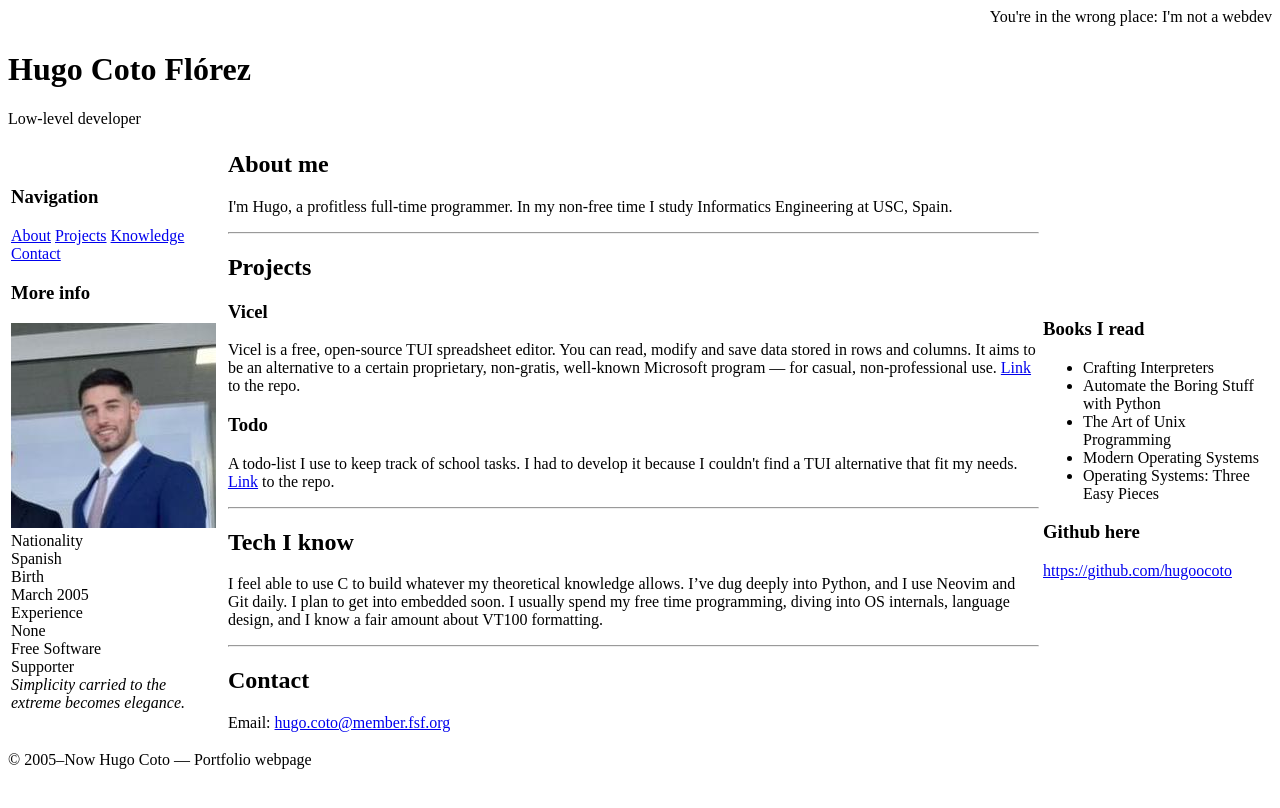
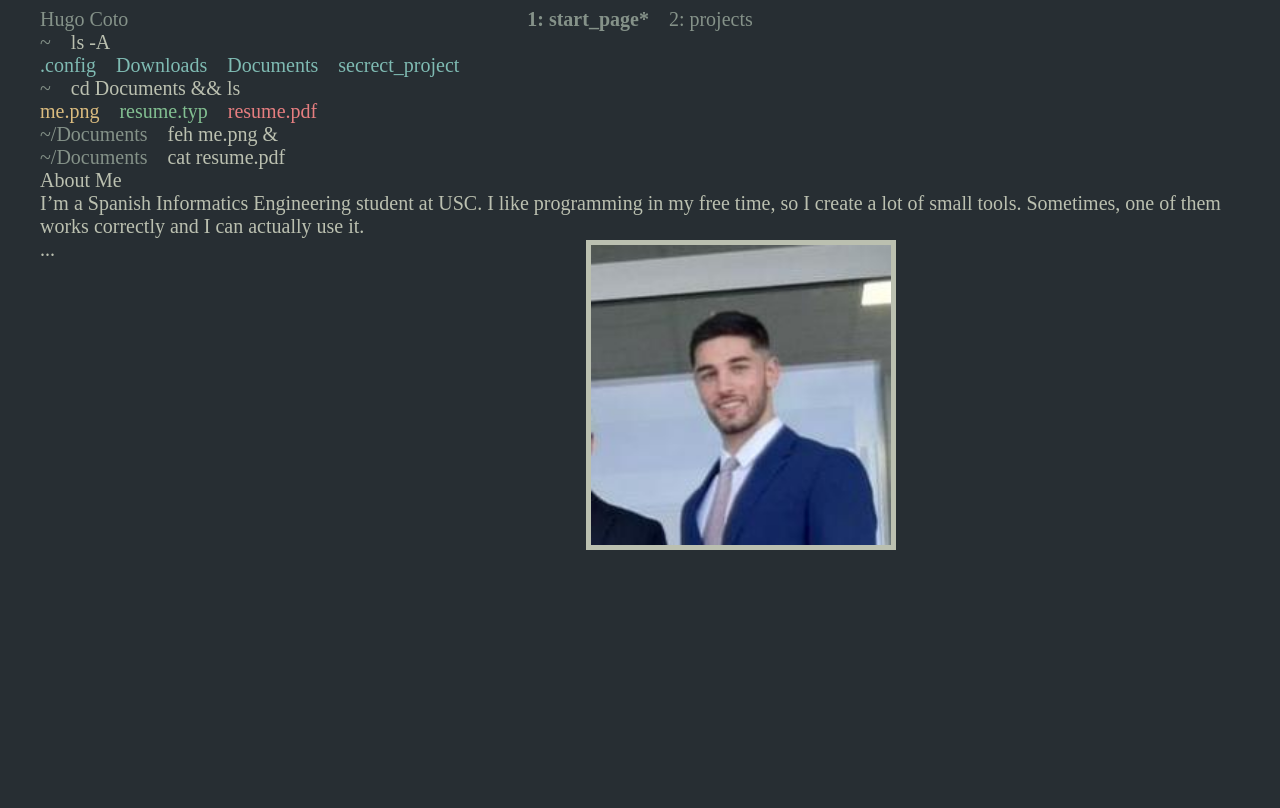
Before and after one commit to hugoocoto/hugocoto, a plain HTML site: page index.html in a window 1280 px wide. Drawn offline with Linux system fonts and the light colour scheme.

Commit message:
Adding new look - unfinished

```diff
--- a/index.html
+++ b/index.html
@@ -1,123 +1,205 @@
 <!DOCTYPE html>
-<html lang="es">
+<html>
+
 <head>
-  <meta charset="utf-8" />
-  <!-- <meta name="viewport" content="width=100%, initial-scale=1" /> -->
-  <title>Hugo Coto Portfolio</title>
+        <meta charset="utf-8" />
+        <title>Hugo Coto</title>
+        <style>
+                html,
+                body {
+                        font-family: Iosevka NFM;
+                        font-size: 20px;
+                        background-color: #272e33;
+                        color: #bbc0b0;
+                        height: 100%;
+                }
 
+                body {
+                        overflow: hidden;
+                }
+
+                p {
+                        margin-top: 0em;
+                        margin-bottom: 0em;
+                }
+
+                .bold {
+                        font-weight: bold;
+                }
+
+                .bgwhite {
+                        background-color: #bbc0b0
+                }
+
+                .black {
+                        color: #859289
+                }
+
+                .red {
+                        color: #e67e80
+                }
+
+                .green {
+                        color: #a7c080
+                }
+
+                .yellow {
+                        color: #dbbc7f
+                }
+
+                .blue {
+                        color: #7fbbb3
+                }
+
+                .magenta {
+                        color: #d699b6
+                }
+
+                .cyan {
+                        color: #83c092
+                }
+
+                .white {
+                        color: #bbc0b0
+                }
+
+                .header {
+                        display: flex;
+                        color: #859289;
+                }
+
+                .term {
+                        max-width: 120ch;
+                        margin: 0 auto;
+                }
+
+                .prompt {
+                        color: #859289;
+                }
+
+                .left {
+                        text-align: left;
+                }
+
+                .center {
+                        position: absolute;
+                        left: 50%;
+                        transform: translateX(-50%);
+                        text-align: center;
+                        display: flex;
+                        gap: 1em;
+                }
+
+                .content {
+                        margin: 0 auto;
+                        padding: 0px;
+                        width: 100%;
+                }
+
+                .sameline {
+                        display: flex;
+                        gap: 1em;
+                }
+
+                .float {
+                        position: absolute;
+                        top: +30%;
+                        right: 30%;
+                        width: 300px;
+                        border: 5px solid #bbc0b0;
+                        /* border-radius: 8px; */
+                        z-index: 100;
+                        /* para que quede encima de otros elementos */
+                }
+        </style>
 </head>
+
 <body>
-  <div class="page">
-    <div class="header">
-      <marquee behavior="alternate" scrollamount="5">You're in the wrong place:
-      I'm not a webdev</marquee>
-      <h1>Hugo Coto Flórez</h1>
-      <div class="sub">Low-level developer</div>
-    </div>
+        <div class="term">
+                <div class="header">
+                        <p class="left"> Hugo Coto </p>
+                        <div class="center">
+                                <p class="bold"> 1: start_page* </p>
+                                <p> 2: projects </p>
+                        </div>
+                </div>
+                <div class="content">
+                        <div class="sameline">
+                                <p class="prompt"> ~ </p>
+                                <p> ls -A </p>
+                        </div>
+                        <div class="sameline">
+                                <p class="blue"> .config </p>
+                                <p class="blue"> Downloads </p>
+                                <p class="blue"> Documents </p>
+                                <p class="blue"> secrect_project </p>
+                        </div>
+                        <div class="sameline">
+                                <p class="prompt"> ~ </p>
+                                <p> cd Documents && ls </p>
+                        </div>
+                        <div class="sameline">
+                                <p class="yellow"> me.png </p>
+                                <p class="cyan"> resume.typ </p>
+                                <p class="red"> resume.pdf </p>
+                        </div>
+                        <div class="sameline">
+                                <p class="prompt"> ~/Documents </p>
+                                <p> feh me.png & </p>
+                                <img src="./image.jpg" class="float" id="dragImg">
+                        </div>
+                        <div class="sameline">
+                                <p class="prompt"> ~/Documents </p>
+                                <p> cat resume.pdf </p>
+                        </div>
+                                <p> About Me </p>
+                                <p> I’m a Spanish Informatics Engineering
+                                student at USC. I like programming in my free
+                                time, so I create a lot of small tools.
+                                Sometimes, one of them works correctly and I can
+                                actually use it. </p>
+                                <p> ... </p>
+                </div>
+        </div>
+</body>
 
-    <table class="layout">
-      <tr>
-        <!-- SIDEBAR IZQUIERDA -->
-        <td class="sidebar">
-          <div class="nav">
-            <h3>Navigation</h3>
-            <a href="#About">About</a>
-            <a href="#Projects">Projects</a>
-            <a href="#Tech">Knowledge</a>
-            <a href="#Contact">Contact</a>
-          </div>
-          <div class="box">
-            <h3>More info</h3>
-            <div class="badges">
-              <img src="./image.jpg"></img>
-              <div class="badge">Nationality<br>Spanish</div>
-              <div class="badge">Birth<br>March 2005</div>
-              <div class="badge">Experience<br>None</div>
-              <div class="badge">Free Software<br>Supporter</div>
-              <div class="badge-double">
-                      <i>Simplicity carried to the<br>extreme becomes elegance.</i>
-              </div>
+</html>
 
-            </div>
-          </div>
-        </td>
 
-        <!-- CONTENIDO PRINCIPAL -->
-        <td class="main">
-          <a id="About"></a>
-          <h2>About me</h2>
-          <p>
-          I'm Hugo, a profitless full-time programmer. In my non-free time I
-          study Informatics Engineering at USC, Spain.
-          </p>
 
-          <hr class="pixel">
+<script>
+        const img = document.getElementById('dragImg');
 
-          <a id="Projects"></a>
-          <h2>Projects</h2>
-          <div class="box">
-            <h3>Vicel</h3>
-            <p>
-            Vicel is a free, open-source TUI spreadsheet editor. You can read,
-            modify and save data stored in rows and columns. It aims to be an
-            alternative to a certain proprietary, non-gratis, well-known Microsoft
-            program — for casual, non-professional use. <a
-            href="https://github.com/hugoocoto/vicel">Link</a> to the repo.
-            </p>
-          </div>
-          <div class="box">
-            <h3>Todo</h3>
-            <p>
-            A todo-list I use to keep track of school tasks. I had to
-            develop it because I couldn't find a TUI alternative that fit my needs.
-            <a href="https://github.com/hugoocoto/todo">Link</a> to the repo.
-            </p>
-          </div>
+        img.onmousedown = function (e) {
+                let shiftX = e.clientX - img.getBoundingClientRect().left;
+                let shiftY = e.clientY - img.getBoundingClientRect().top;
 
-          <hr class="pixel">
+                img.style.position = 'absolute';
+                img.style.zIndex = 1000;
+                document.body.append(img);
 
-          <a id="Tech"></a>
-          <h2>Tech I know</h2>
-          <p>
-          I feel able to use C to build whatever my theoretical knowledge
-          allows. I’ve dug deeply into Python, and I use Neovim and Git daily.
-          I plan to get into embedded soon. I usually spend my free time
-          programming, diving into OS internals, language design, and I know a
-          fair amount about VT100 formatting.
-          </p>
+                function moveAt(pageX, pageY) {
+                        img.style.left = pageX - shiftX + 'px';
+                        img.style.top = pageY - shiftY + 'px';
+                }
 
-          <hr class="pixel">
+                moveAt(e.pageX, e.pageY);
 
-          <a id="Contact"></a>
-          <h2>Contact</h2>
-          <p>
-            Email: <a href="mailto:higo.coto@member.fsf.org">hugo.coto@member.fsf.org</a>
-          </p>
-        </td>
+                function onMouseMove(e) {
+                        moveAt(e.pageX, e.pageY);
+                }
 
-        <!-- SIDEBAR DERECHA -->
-        <td class="rightbar">
-          <div class="box">
-            <h3>Books I read</h3>
-            <ul>
-              <li>Crafting Interpreters</li>
-              <li>Automate the Boring Stuff with Python</li>
-              <li>The Art of Unix Programming</li>
-              <li>Modern Operating Systems</li>
-              <li>Operating Systems: Three Easy Pieces</li>
-            </ul>
-          </div>
-          <div class="box">
-            <h3>Github here</h3>
-            <a href="https://github.com/hugoocoto">https://github.com/hugoocoto</a>
-          </div>
-        </td>
-      </tr>
-    </table>
+                document.addEventListener('mousemove', onMouseMove);
 
-    <div class="footer">
-      © 2005–Now Hugo Coto — Portfolio webpage
-    </div>
-  </div>
-</body>
-</html>
+                function onMouseUp() {
+                        document.removeEventListener('mousemove', onMouseMove);
+                        document.removeEventListener('mouseup', onMouseUp);
+                }
+
+                document.addEventListener('mouseup', onMouseUp);
+        };
+
+        img.ondragstart = function () {
+                return false;
+        };
+</script>
```
